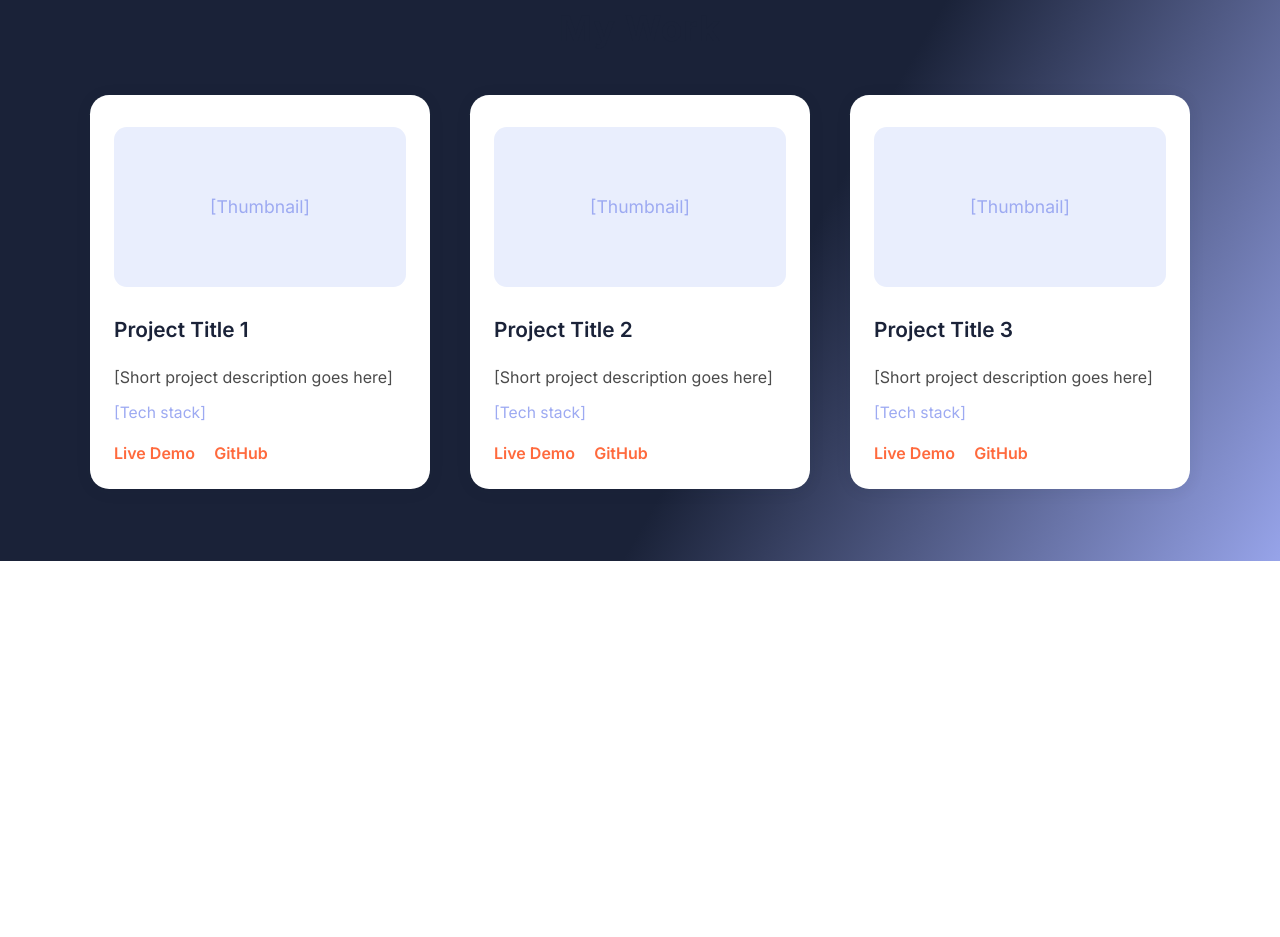
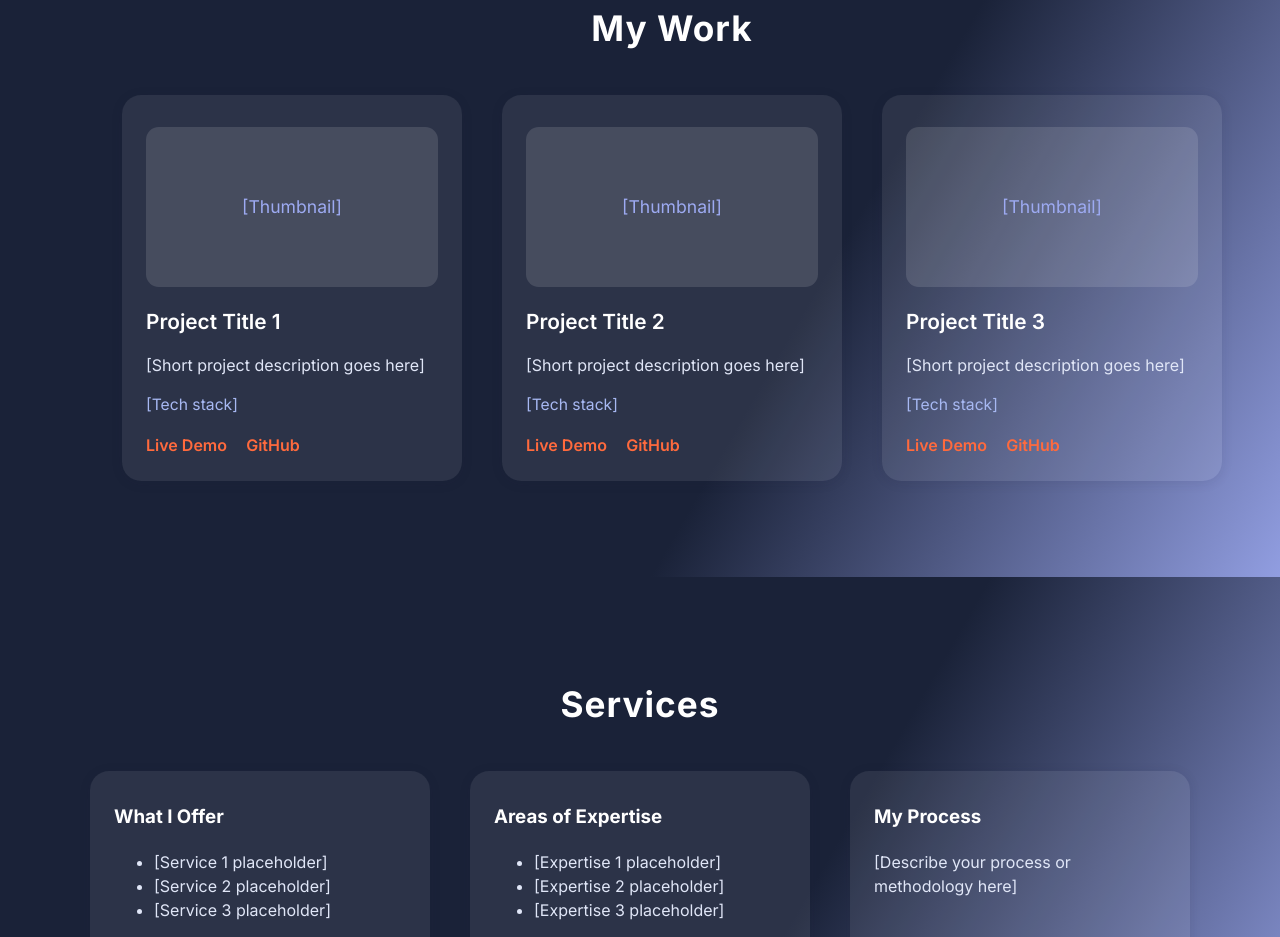
Before and after one commit to StrikerSam-Ai/Portfolio, a React (Vite) app: page / in a window 1280 px wide. Shown: the part 1860-2797 px from the top of the page. Before the commit the page ends 2421 px from the top, so only its background shows below. Built offline with nearby package versions, Linux system fonts and the light colour scheme.

Commit message:
Add Services section with unified gradient and card style

```diff
--- a/src/App.css
+++ b/src/App.css
@@ -5,6 +5,7 @@ html, body, #root {
   padding: 0;
   font-family: 'Inter', 'Source Sans Pro', Arial, sans-serif;
   background: linear-gradient(120deg, #1A2238 60%, #9DAAF2 100%);
+  color: #fff;
 }
 
 #root {
@@ -112,7 +113,7 @@ html, body, #root {
   text-shadow: 0 2px 8px rgba(26,34,56,0.10);
 }
 
-.about-section {
+.about-section, .portfolio-section {
   width: 100%;
   min-height: 60vh;
   padding: 4.5rem 2rem 4.5rem 2rem;
@@ -125,12 +126,13 @@ html, body, #root {
   z-index: 1;
   border-radius: 0;
   box-shadow: none;
+  color: #fff;
 }
 
-.about-title {
+.about-title, .portfolio-title {
   font-family: 'Inter', sans-serif;
   font-size: 2.2rem;
-  color: #1A2238;
+  color: #fff;
   margin-bottom: 2.5rem;
   font-weight: 700;
   letter-spacing: 1px;
@@ -144,12 +146,12 @@ html, body, #root {
   gap: 2.5rem 3rem;
 }
 
-.about-bio, .about-skills, .about-timeline, .about-education {
-  background: #f6f8fc;
+.about-bio, .about-skills, .about-timeline, .about-education, .portfolio-card {
+  background: rgba(255,255,255,0.08);
   border-radius: 1.2rem;
   padding: 1.5rem 1.2rem;
-  box-shadow: 0 2px 8px rgba(26,34,56,0.04);
-  color: #1A2238;
+  box-shadow: 0 2px 12px rgba(26,34,56,0.10);
+  color: #fff;
 }
 
 .about-bio {
@@ -168,56 +170,6 @@ html, body, #root {
   font-size: 1.1rem;
 }
 
-@media (max-width: 900px) {
-  .about-content {
-    grid-template-columns: 1fr;
-    gap: 1.5rem;
-  }
-  .about-bio {
-    grid-column: 1 / 2;
-  }
-}
-
-@media (max-width: 600px) {
-  .hero-name {
-    font-size: 2rem;
-  }
-  .hero-title {
-    font-size: 1.1rem;
-  }
-  .hero-photo {
-    width: 90px;
-    height: 90px;
-  }
-  .hero-section {
-    padding: 0 0.5rem;
-  }
-  .about-section {
-    padding: 2rem 0.5rem 2rem 0.5rem;
-    border-radius: 1.2rem 1.2rem 0 0;
-  }
-}
-
-.portfolio-section {
-  width: 100%;
-  padding: 4.5rem 2rem 4.5rem 2rem;
-  display: flex;
-  flex-direction: column;
-  align-items: center;
-  position: relative;
-  z-index: 1;
-  box-shadow: none;
-}
-
-.portfolio-title {
-  font-family: 'Inter', sans-serif;
-  font-size: 2.2rem;
-  color: #1A2238;
-  margin-bottom: 2.5rem;
-  font-weight: 700;
-  letter-spacing: 1px;
-}
-
 .portfolio-grid {
   width: 100%;
   max-width: 1100px;
@@ -227,24 +179,20 @@ html, body, #root {
 }
 
 .portfolio-card {
-  background: #fff;
-  border-radius: 1.2rem;
-  box-shadow: 0 2px 16px rgba(26,34,56,0.08);
   padding: 2rem 1.5rem 1.5rem 1.5rem;
-  display: flex;
-  flex-direction: column;
+  margin-bottom: 1.5rem;
   align-items: flex-start;
   transition: transform 0.18s, box-shadow 0.18s;
 }
 .portfolio-card:hover {
   transform: translateY(-6px) scale(1.02);
-  box-shadow: 0 8px 32px rgba(26,34,56,0.12);
+  box-shadow: 0 8px 32px rgba(26,34,56,0.18);
 }
 
 .portfolio-thumb {
   width: 100%;
   height: 160px;
-  background: #e9eefd;
+  background: rgba(255,255,255,0.12);
   border-radius: 0.8rem;
   margin-bottom: 1.2rem;
   display: flex;
@@ -257,20 +205,18 @@ html, body, #root {
 .portfolio-project-title {
   font-size: 1.3rem;
   font-family: 'Inter', sans-serif;
-  color: #1A2238;
+  color: #fff;
   margin: 0.5rem 0 0.2rem 0;
   font-weight: 600;
 }
 
-.portfolio-description {
-  color: #4B4B4B;
-  font-size: 1rem;
-  margin-bottom: 0.8rem;
+.portfolio-description, .about-bio, .about-skills, .about-timeline, .about-education {
+  color: #e0e6f7;
 }
 
 .portfolio-tech {
   font-size: 0.98rem;
-  color: #9DAAF2;
+  color: #A7B8F2;
   margin-bottom: 1rem;
 }
 
@@ -290,8 +236,79 @@ html, body, #root {
   color: #e05a2d;
 }
 
+.services-section {
+  width: 100%;
+  min-height: 60vh;
+  background: linear-gradient(120deg, #1A2238 60%, #9DAAF2 100%);
+  padding: 4.5rem 2rem 4.5rem 2rem;
+  display: flex;
+  flex-direction: column;
+  align-items: center;
+  position: relative;
+  z-index: 1;
+  color: #fff;
+}
+
+.services-title {
+  font-family: 'Inter', sans-serif;
+  font-size: 2.2rem;
+  color: #fff;
+  margin-bottom: 2.5rem;
+  font-weight: 700;
+  letter-spacing: 1px;
+}
+
+.services-content {
+  width: 100%;
+  max-width: 1100px;
+  display: grid;
+  grid-template-columns: repeat(auto-fit, minmax(320px, 1fr));
+  gap: 2.5rem;
+}
+
+.services-card {
+  background: rgba(255,255,255,0.08);
+  border-radius: 1.2rem;
+  padding: 2rem 1.5rem 1.5rem 1.5rem;
+  box-shadow: 0 2px 12px rgba(26,34,56,0.10);
+  color: #fff;
+}
+
+.services-card h3 {
+  margin-top: 0;
+  color: #fff;
+}
+
+.services-card ul, .services-card p {
+  color: #e0e6f7;
+}
+
+@media (max-width: 900px) {
+  .about-content, .portfolio-grid {
+    grid-template-columns: 1fr;
+    gap: 1.5rem;
+  }
+  .about-bio {
+    grid-column: 1 / 2;
+  }
+  .services-content {
+    grid-template-columns: 1fr;
+    gap: 1.5rem;
+  }
+}
+
 @media (max-width: 600px) {
-  .portfolio-section {
+  .hero-name {
+    font-size: 2rem;
+  }
+  .hero-title {
+    font-size: 1.1rem;
+  }
+  .hero-photo {
+    width: 90px;
+    height: 90px;
+  }
+  .hero-section, .about-section, .portfolio-section {
     padding: 2rem 0.5rem 2rem 0.5rem;
   }
   .portfolio-grid {
@@ -300,4 +317,10 @@ html, body, #root {
   .portfolio-card {
     padding: 1.2rem 0.7rem 1rem 0.7rem;
   }
+  .services-section {
+    padding: 2rem 0.5rem 2rem 0.5rem;
+  }
+  .services-card {
+    padding: 1.2rem 0.7rem 1rem 0.7rem;
+  }
 }
--- a/src/App.tsx
+++ b/src/App.tsx
@@ -1,6 +1,7 @@
 import './App.css'
 import AboutSection from './AboutSection'
 import PortfolioSection from './PortfolioSection'
+import ServicesSection from './ServicesSection'
 
 function App() {
   return (
@@ -19,6 +20,7 @@ function App() {
       </main>
       <AboutSection />
       <PortfolioSection />
+      <ServicesSection />
     </div>
   )
 }
--- /dev/null
+++ b/src/ServicesSection.tsx
@@ -0,0 +1,33 @@
+import React from 'react';
+
+const ServicesSection: React.FC = () => {
+  return (
+    <section className="services-section" id="services">
+      <h2 className="services-title">Services</h2>
+      <div className="services-content">
+        <div className="services-list services-card">
+          <h3>What I Offer</h3>
+          <ul>
+            <li>[Service 1 placeholder]</li>
+            <li>[Service 2 placeholder]</li>
+            <li>[Service 3 placeholder]</li>
+          </ul>
+        </div>
+        <div className="services-expertise services-card">
+          <h3>Areas of Expertise</h3>
+          <ul>
+            <li>[Expertise 1 placeholder]</li>
+            <li>[Expertise 2 placeholder]</li>
+            <li>[Expertise 3 placeholder]</li>
+          </ul>
+        </div>
+        <div className="services-process services-card">
+          <h3>My Process</h3>
+          <p>[Describe your process or methodology here]</p>
+        </div>
+      </div>
+    </section>
+  );
+};
+
+export default ServicesSection;
```
